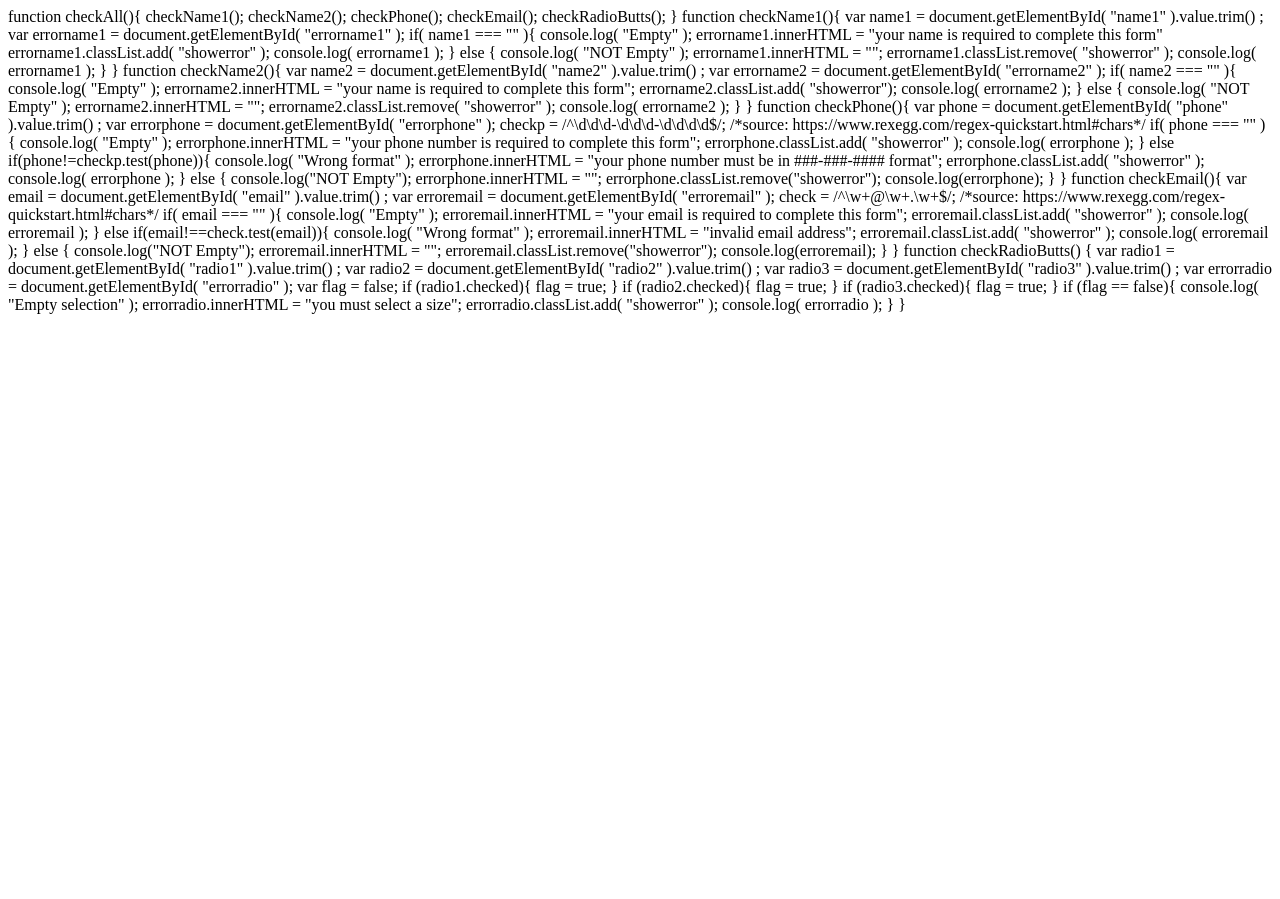
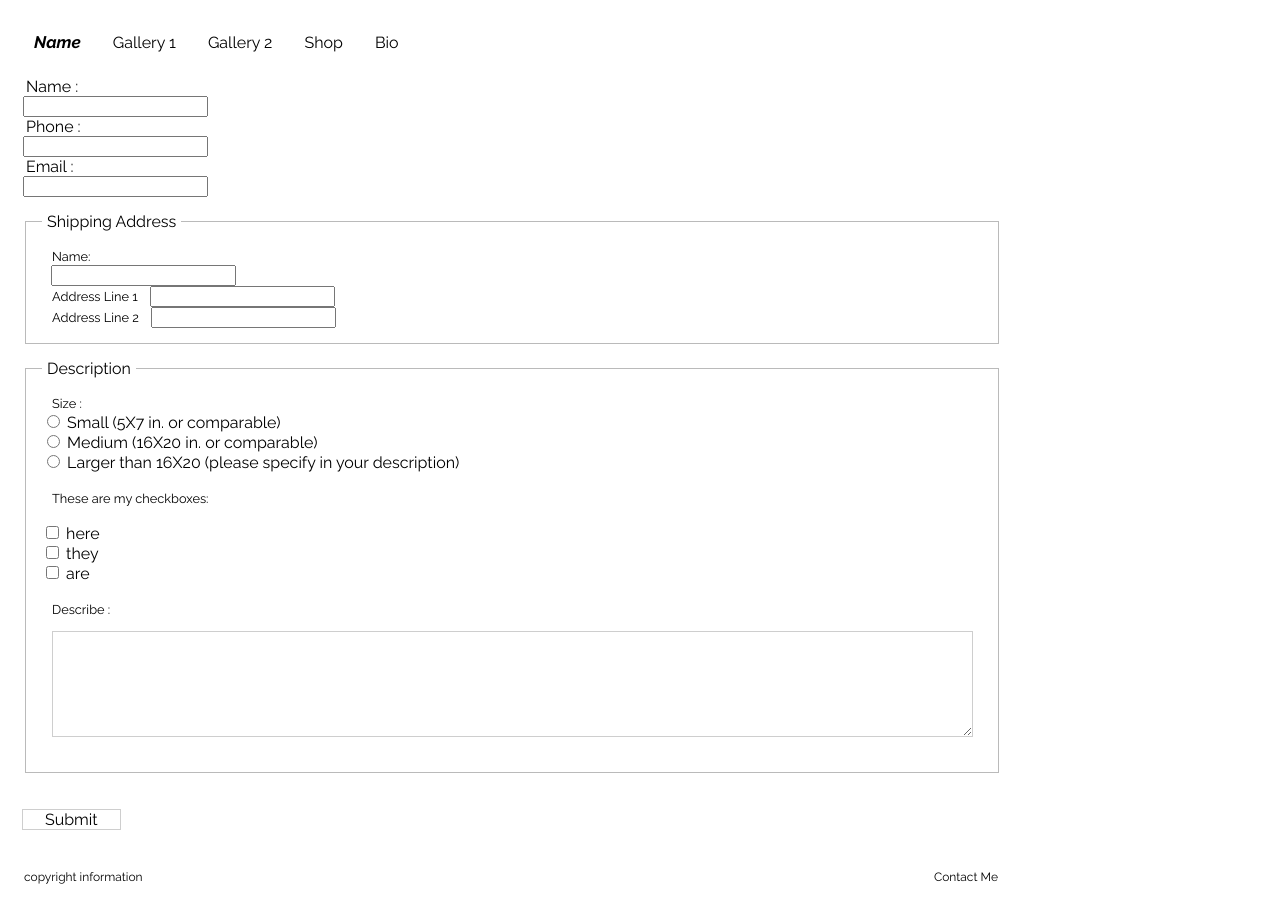
Before and after one commit to cander9/cs321, a PHP site: page /contact_me/contact.php in a window 1280 px wide. Before the commit the page ends 314 px from the top, so only its background shows below. Run offline with PHP 8.4, Linux system fonts and the light colour scheme.

Commit message:
Update contact.php

```diff
--- a/www/contact_me/contact.php
+++ b/www/contact_me/contact.php
@@ -1,108 +1,92 @@
-function checkAll(){
-    checkName1();
-    checkName2();
-    checkPhone();
-    checkEmail();
-    checkRadioButts();
-}
+<!doctype html>
 
-function checkName1(){
-    var name1 = document.getElementById( "name1" ).value.trim() ;
-    var errorname1 = document.getElementById( "errorname1" );
-    if( name1 === "" ){
-        console.log( "Empty" );
-        errorname1.innerHTML = "your name is required to complete this form"
-        errorname1.classList.add( "showerror" );
-        console.log( errorname1 );
-    } else {
-        console.log( "NOT Empty" );
-        errorname1.innerHTML = "";
-        errorname1.classList.remove( "showerror" );
-        console.log( errorname1 );
-    }
-}
+<html lang = "en">
+<head>
 
-function checkName2(){
-    var name2 = document.getElementById( "name2" ).value.trim() ;
-    var errorname2 = document.getElementById( "errorname2" );
-    if( name2 === "" ){
-        console.log( "Empty" );
-        errorname2.innerHTML = "your name is required to complete this form";
-        errorname2.classList.add( "showerror");
-        console.log( errorname2 );
-    } else {
-        console.log( "NOT Empty" );
-        errorname2.innerHTML = "";
-        errorname2.classList.remove( "showerror" );
-        console.log( errorname2 );
-    }
-}
+    <!-- Author:  Caitlin Anderson
+         Purpose: CS321 Assignment 2 -->
 
-function checkPhone(){
-    var phone = document.getElementById( "phone" ).value.trim() ;
-    var errorphone = document.getElementById( "errorphone" );
-    checkp = /^\d\d\d-\d\d\d-\d\d\d\d$/; /*source: https://www.rexegg.com/regex-quickstart.html#chars*/
-    if( phone === "" ){
-        console.log( "Empty" );
-        errorphone.innerHTML = "your phone number is required to complete this form";
-        errorphone.classList.add( "showerror" );
-        console.log( errorphone );
-    } else if(phone!=checkp.test(phone)){
-        console.log( "Wrong format" );
-        errorphone.innerHTML = "your phone number must be in ###-###-#### format";
-        errorphone.classList.add( "showerror" );
-        console.log( errorphone );
-    }
-    else {
-        console.log("NOT Empty");
-        errorphone.innerHTML = "";
-        errorphone.classList.remove("showerror");
-        console.log(errorphone);
-    }
-}
-
-function checkEmail(){
-    var email = document.getElementById( "email" ).value.trim() ;
-    var erroremail = document.getElementById( "erroremail" );
-    check = /^\w+@\w+.\w+$/; /*source: https://www.rexegg.com/regex-quickstart.html#chars*/
-    if( email === "" ){
-        console.log( "Empty" );
-        erroremail.innerHTML = "your email is required to complete this form";
-        erroremail.classList.add( "showerror" );
-        console.log( erroremail );
-    } else if(email!==check.test(email)){
-        console.log( "Wrong format" );
-        erroremail.innerHTML = "invalid email address";
-        erroremail.classList.add( "showerror" );
-        console.log( erroremail );
-    }
-    else {
-        console.log("NOT Empty");
-        erroremail.innerHTML = "";
-        erroremail.classList.remove("showerror");
-        console.log(erroremail);
-    }
-}
-
-function checkRadioButts() {
-    var radio1 = document.getElementById( "radio1" ).value.trim() ;
-    var radio2 = document.getElementById( "radio2" ).value.trim() ;
-    var radio3 = document.getElementById( "radio3" ).value.trim() ;
-    var errorradio = document.getElementById( "errorradio" );
-    var flag = false;
-    if (radio1.checked){
-        flag = true;
-    }
-    if (radio2.checked){
-        flag = true;
-    }
-    if (radio3.checked){
-        flag = true;
-    }
-    if (flag == false){
-        console.log( "Empty selection" );
-        errorradio.innerHTML = "you must select a size";
-        errorradio.classList.add( "showerror" );
-        console.log( errorradio );
-    }
-}
+    <link rel="stylesheet" href="/css/contactStyle.css" />
+    <link href="https://fonts.googleapis.com/css?family=Raleway:400,700i&display=swap" rel="stylesheet">
+    <script src="/javascript/forms.js"></script>
+</head>
+<body>
+<nav class="header">
+    <a><h2>Name</h2></a>
+    <ul class="hov">
+        <li class=crumb><a href = "http://anderscr.cs321.simmons.edu/">Gallery 1</a></li>
+        <li class=crumb><a href = "gallery 2">Gallery 2</a></li>
+        <li class=crumb><a href = "shop">Shop</a></li>
+        <li class=crumb><a href = "bio">Bio</a></li>
+    </ul>
+    <!-- source:  https://developer.mozilla.org/enUS/docs/Web/HTML/Element/nav -->
+</nav>   <!-- I want the nav as a seperate column to the left -->
+<form action="#" method="POST">
+    <div>
+        <label for="name1">Name : </label>
+        <div id="errorname1" class="error"></div>
+        <input  class="regInput" type="text" id="name1" name="name1" minlength="2">
+    </div>
+    <div>
+        <label for = "phone">Phone : </label>
+        <div id="errorphone" class="error"></div>
+        <input  class="regInput" type="tel" id = "phone" name="phone">
+    </div>
+    <div>
+        <label for = "email">Email : </label>
+        <div id="erroremail" class="error"></div>
+        <input  class="regInput" type="email" id = "email" name="email">
+    </div>
+    <fieldset class="f1">
+        <legend>Shipping Address</legend>
+        <div>
+            <label for="name2">Name: </label>
+            <div id="errorname2" class="error"></div>
+            <input class="shipInput" type="text" id="name2" name="name2" minlength="2">
+        </div>
+        <div>
+            <label>Address Line 1
+                <input  class="shipInput" type="text" name="address_line1">
+            </label>
+        </div>
+        <div>
+            <label>Address Line 2
+                <input class="shipInput" type="text" name="address_line2">
+            </label>
+        </div>
+    </fieldset>
+    <fieldset class="f2">
+        <legend>Description</legend>
+        <div>
+            <label for="radio1">Size :</label>
+            <div id="errorradio" class="error"></div>
+                <input id="radio1" type="radio" name="size" value="small"> Small &#40;5X7 in. or comparable&#41;<br>
+                <input id="radio2" type="radio" name="size" value="medium"> Medium &#40;16X20 in. or comparable&#41;<br>
+                <input id="radio3" type="radio" name="size" value="large"> Larger than 16X20 &#40;please specify in your description&#41;<br>
+        </div>
+        <div>
+            <p></p>
+            <label>These are my checkboxes:</label>
+            <p></p>
+            <input type="checkbox" name="hi1" value="hi1"> here<br>
+            <input type="checkbox" name="hi2" value="hi2"> they<br>
+            <input type="checkbox" name="hi3" value="hi3"> are<br>
+        </div>
+        <p></p>
+        <div>
+            <label>Describe :
+                <p></p>
+                <textarea class= "describe" name="describe"></textarea>
+            </label>
+        </div>
+        <p></p>
+    </fieldset>
+    <p><input type="button" class="submit" onclick="checkAll();" value="Submit"/></p>
+</form>
+<footer>
+    <a>copyright information</a>
+    <a href = "http://anderscr.cs321.simmons.edu/contact_me/contact.php" class="contact">Contact Me</a>
+</footer>
+<!-- I got the section names, nav, aside, footer, etc from https://www.w3schools.com/html/html_layout.asp -->
+</body>
+</html>
```
